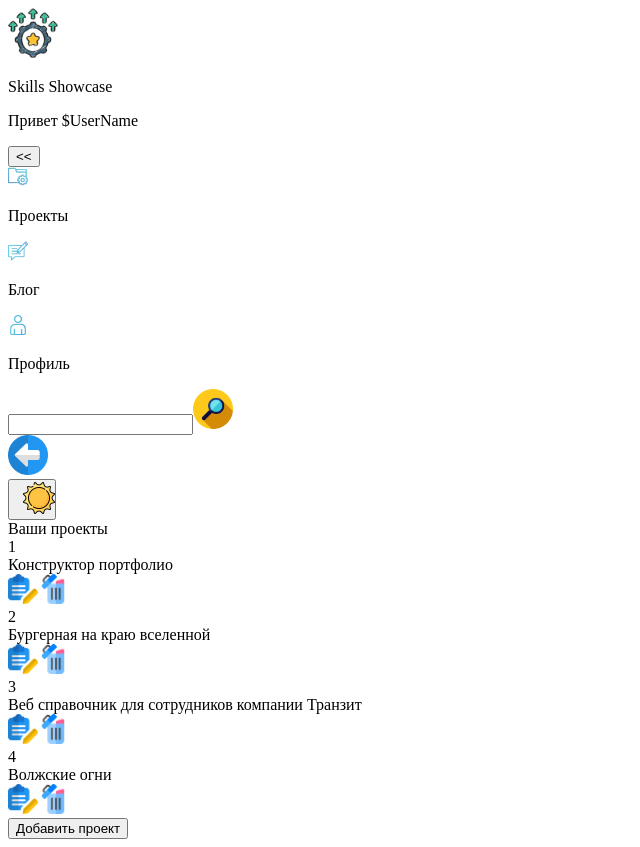
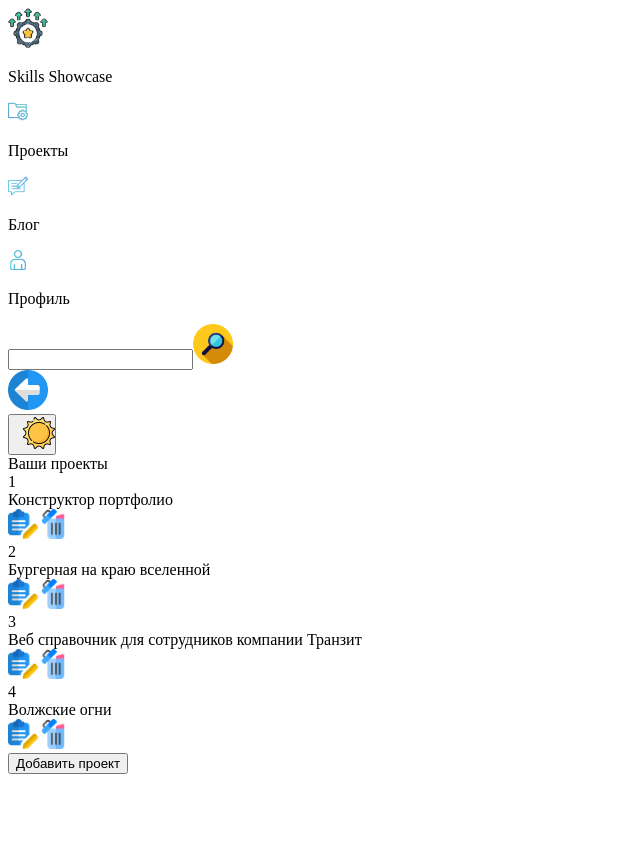
Before and after one commit to ArtofWASD/my_cv, a Next.js app: page /adminPage/ui/adminPage in a window 1280 px wide. Shown: the whole page, without its empty margins (0-640 px from the left). After the commit the page ends 800 px from the top, so only its background shows below. Built offline with nearby package versions, Linux system fonts and the light colour scheme.

Commit message:
правки бокового меню

```diff
--- a/src/pages/adminPage/ui/adminPage.tsx
+++ b/src/pages/adminPage/ui/adminPage.tsx
@@ -11,7 +11,7 @@ import { VerticalAdminMenu } from "@/src/widgets/admin/adminMenu/vertical";
 const AdminPage = () => {
   const status = useAdminStore((state: any) => state.adminStatus);
   return (
-    <div className="grid grid-cols-auto grid-rows-[7%_auto]">
+    <div className="grid grid-cols-[auto_auto] grid-rows-[7%_auto]">
       <div className="row-span-3">
         <VerticalAdminMenu />
       </div>
--- a/src/widgets/admin/adminMenu/vertical/ui/verticalAdminMenu.tsx
+++ b/src/widgets/admin/adminMenu/vertical/ui/verticalAdminMenu.tsx
@@ -30,7 +30,6 @@ export const VerticalAdminMenu = () => {
       transition: { duration: 0.3 },
     },
     closed: {
-      width: 0,
       opacity: 0,
       transition: { duration: 0.3 },
     },
@@ -39,11 +38,15 @@ export const VerticalAdminMenu = () => {
     <motion.div
       className="shadow-b-2 shadow-r-[3px] -shadow-spread-2 grid h-screen grid-flow-row auto-rows-min gap-2 pl-6 pt-4 shadow-lg shadow-slate-900/20"
       variants={menu}
+      initial="open"
       animate={switchMenu ? "open" : "closed"}
     >
       <div className="grid grid-flow-row items-center">
-        <div className="grid grid-flow-col items-center justify-start gap-2 pb-2">
-          <Image src="/icons/Logo.png" width={50} height={50} alt="menu" />
+        <div
+          className="grid grid-flow-col items-center justify-start gap-2 pb-2"
+          onClick={() => setSwintchMenu(!switchMenu)}
+        >
+          <Image src="/icons/Logo.png" width={40} height={40} alt="admin_logo"  className="cursor-pointer"/>
           <motion.p
             variants={menuItem}
             animate={switchMenu ? "open" : "closed"}
@@ -52,22 +55,16 @@ export const VerticalAdminMenu = () => {
             Skills Showcase
           </motion.p>
         </div>
-        <div className="grid grid-flow-row gap-2">
+        {/* <div className="grid grid-flow-row gap-2">
           <motion.p
             variants={menuItem}
             animate={switchMenu ? "open" : "closed"}
-            className="text-md pl-2 font-bold"
+            className="text-sm pl-2 font-bold"
           >
             Привет $UserName
           </motion.p>
-        </div>
+        </div> */}
       </div>
-      <button
-        className="justify-self-end px-2 text-main-red"
-        onClick={() => setSwintchMenu(!switchMenu)}
-      >
-        {switchMenu ? "<<" : ">>"}
-      </button>
       {mockStatus.map((item) => (
         <div
           key={item.id}
@@ -81,7 +78,7 @@ export const VerticalAdminMenu = () => {
             width={20}
             height={20}
             alt="Picture of the author"
-            className="cursor-pointe object-contain hover:scale-110"
+            className="cursor-pointer object-contain hover:scale-110"
           />
           <motion.p
             className="text-md text-center"
```
